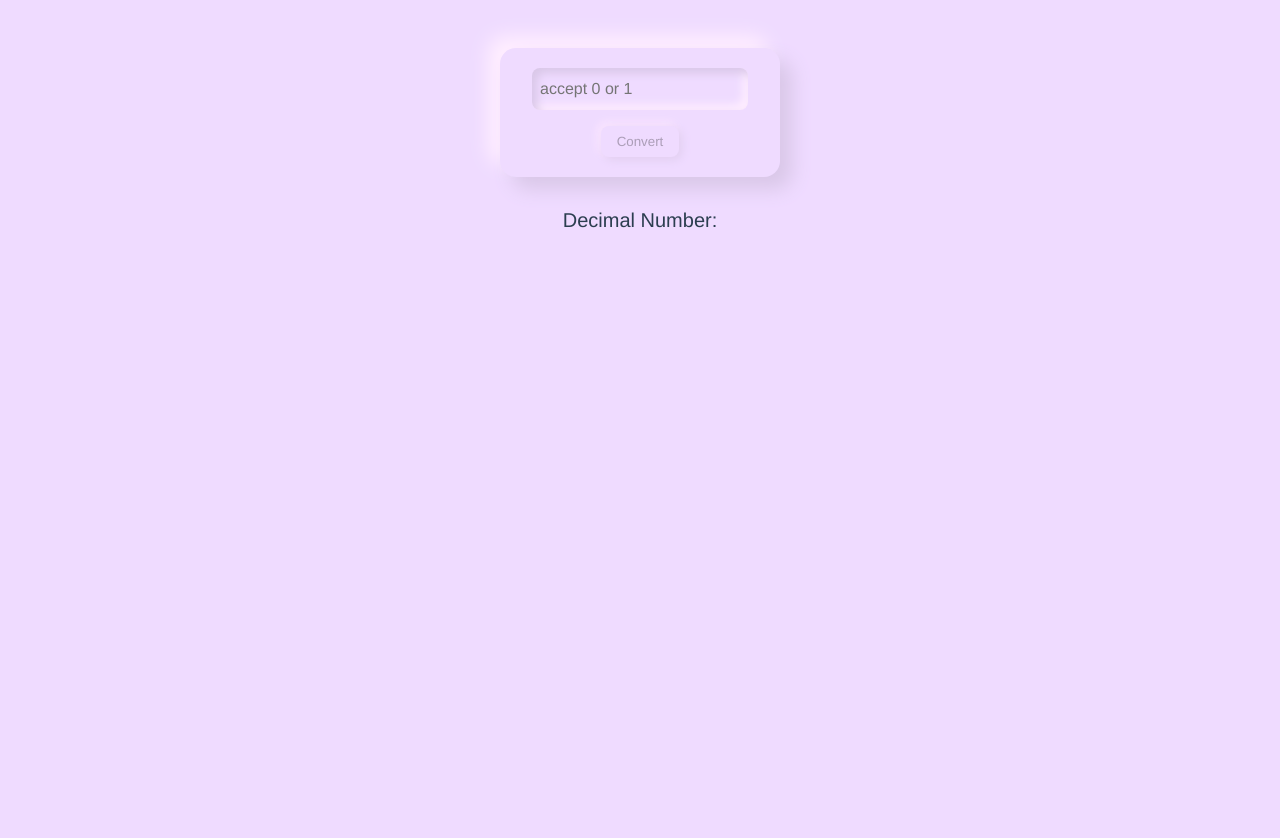
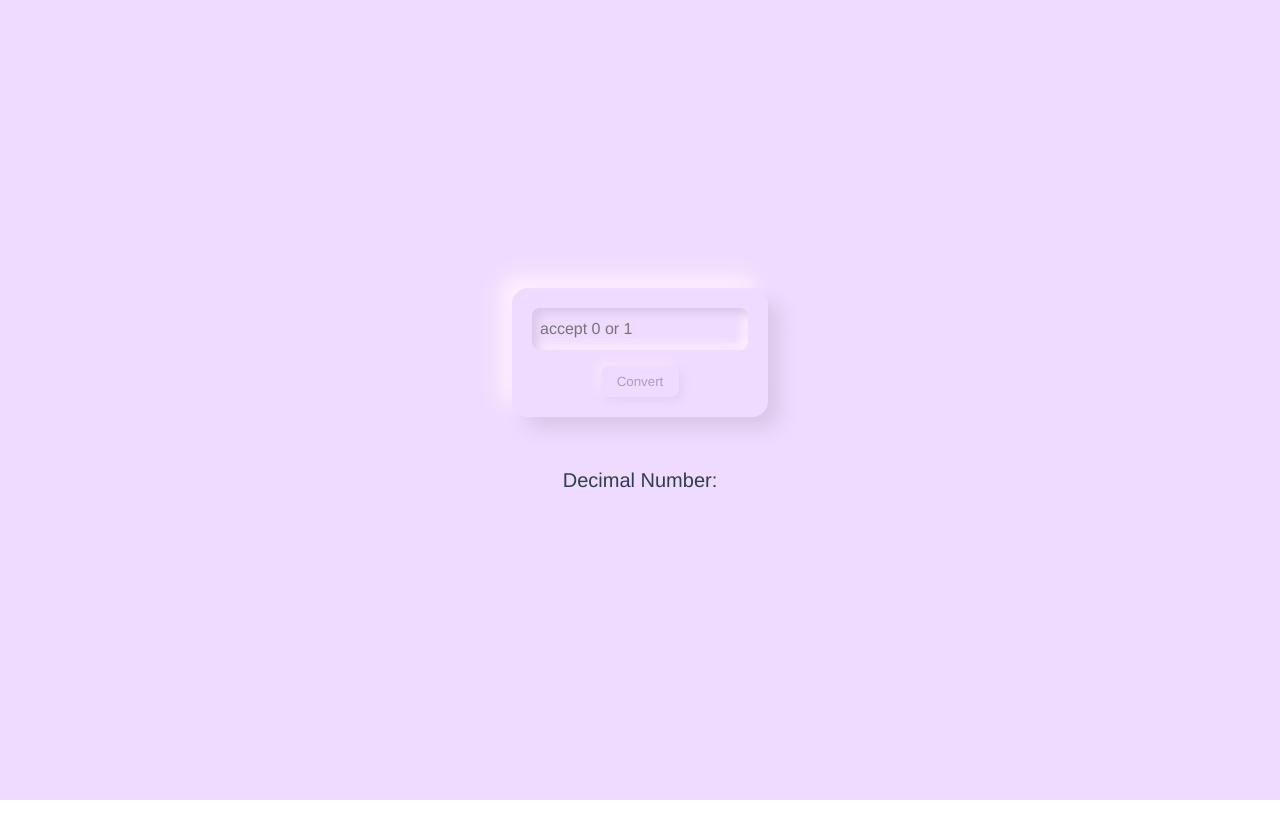
Before and after one commit to Shohei-Japan/vite-sample, a Vue app: page /app_ideas/bin2dec in a window 1280 px wide. Shown: the top 838 px of the page. After the commit the page ends 800 px from the top, so only its background shows below. Built offline with nearby package versions, Linux system fonts and the light colour scheme.

Commit message:
feat: adjust page layout

```diff
--- a/src/views/app_ideas/bin2dec.vue
+++ b/src/views/app_ideas/bin2dec.vue
@@ -74,7 +74,9 @@ export default {
 .bin2dec {
   background-color: #efdbff;
   height: 100vh;
-  padding: 48px 52px 0;
+  display: flex;
+  flex-direction: column;
+  justify-content: center;
 }
 .input_form {
   padding: 20px;
```
